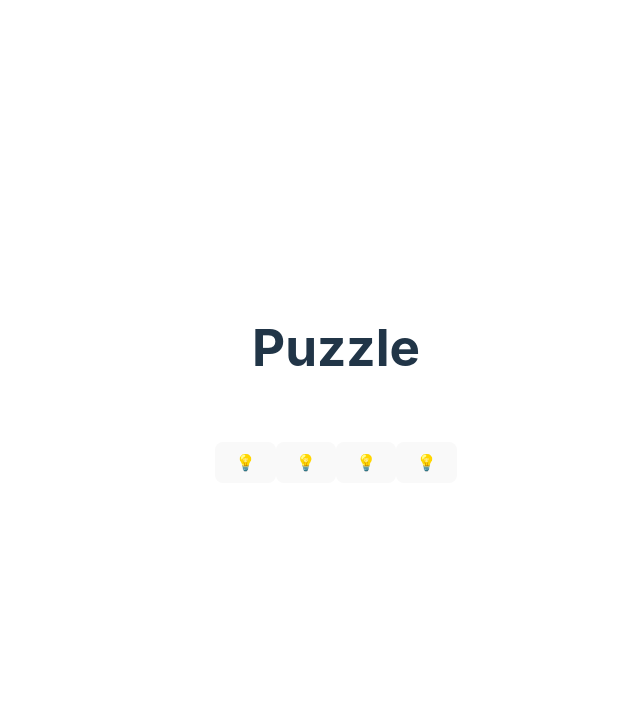
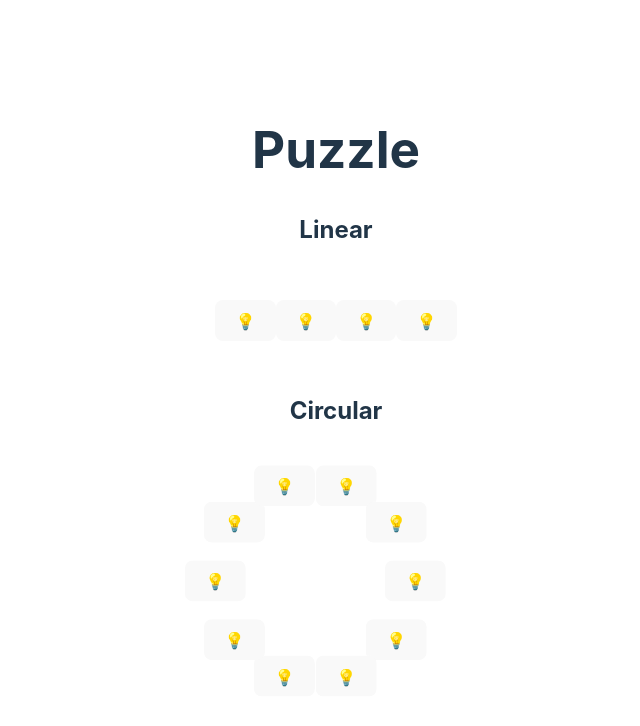
Before and after one commit to lapkiteam/toggle-puzzle, a Svelte app: page / in a window 1280 px wide. Shown: the top 726 px of the page, without its empty margins (304-944 px from the left). Built offline with nearby package versions, Linux system fonts and the light colour scheme.

Commit message:
feat: make the puzzle circular (#2)

```diff
--- a/src/App.svelte
+++ b/src/App.svelte
@@ -1,12 +1,19 @@
 <script lang="ts">
-  import Puzzle from './lib/Puzzle.svelte'
+  import LinearPuzzle from "./lib/LinearPuzzle.svelte"
+  import CircularPuzzle from "./lib/CircularPuzzle.svelte"
 </script>
 
 <main>
   <h1>Puzzle</h1>
 
+  <h2>Linear</h2>
   <div class="card">
-    <Puzzle />
+    <LinearPuzzle />
+  </div>
+
+  <h2>Circular</h2>
+  <div class="card">
+    <CircularPuzzle />
   </div>
 </main>
 
--- /dev/null
+++ b/src/lib/CircularPuzzle.svelte
@@ -0,0 +1,42 @@
+<script lang="ts">
+  import { regularPolygon } from "../utils"
+  import { Model } from "../model"
+
+  const polygonRadius = 100
+  const lampsCount = 10
+  const lampCoords = regularPolygon(polygonRadius, polygonRadius, polygonRadius, 0, lampsCount)
+  let puzzle = Model.create("Circular", lampsCount)
+</script>
+
+<div class="container">
+  {#each puzzle.lamps as lamp, index}
+    <button
+      class="lamp {lamp && "lamp-on"}"
+      style:transform="translate(calc({lampCoords[index][0]}px - 50%), calc({lampCoords[index][1]}px - 50%))"
+      on:click={() => {
+        puzzle = Model.toggle(puzzle, index)
+      }}
+    >
+      💡
+    </button>
+  {/each}
+</div>
+
+
+<style>
+  .container {
+    width: 200px;
+    height: 200px;
+    /* background-color: red; */
+    /* border-radius: 100%; */
+
+    text-align: left;
+  }
+  .lamp {
+    position: absolute;
+    transform-origin: center;
+  }
+  .lamp-on {
+    background-color: antiquewhite;
+  }
+</style>
--- a/src/lib/Puzzle.svelte
+++ b/src/lib/LinearPuzzle.svelte
@@ -2,7 +2,7 @@
   import { Model } from "../model"
 
   const lampsCount = 4
-  let puzzle = Model.create(lampsCount)
+  let puzzle = Model.create("Linear", lampsCount)
 </script>
 
 <div class="container">
--- a/src/model.ts
+++ b/src/model.ts
@@ -7,23 +7,32 @@ export namespace Lamp {
   }
 }
 
+export type PuzzleType = "Linear" | "Circular"
+
 export type Model = {
+  type: PuzzleType
   lamps: Lamp []
 }
 
 export namespace Model {
-  export function create(lampsCount: number): Model {
+  export function create(
+    type: PuzzleType,
+    lampsCount: number,
+  ): Model {
     const lamps = new Array(lampsCount)
     for (let i = 0; i < lamps.length; i++) {
       lamps[i] = false
     }
     return {
-      lamps
+      type,
+      lamps,
     }
   }
 
   export function toggle(model: Model, switchIndex: number): Model {
     const lamps = model.lamps
+    switch (model.type) {
+      case "Linear": {
         switch (switchIndex) {
           case 0:
             const next = switchIndex + 1
@@ -48,4 +57,16 @@ export namespace Model {
           }
         }
       }
+      case "Circular": {
+        const lampsCount = lamps.length
+        const prev = switchIndex - 1 < 0 ? lampsCount - 1 : switchIndex - 1
+        const next = (switchIndex + 1) % lampsCount
+        return update(model, { lamps: {
+          [prev]: { $set: Lamp.toggle(lamps[prev]) },
+          [switchIndex]: { $set: Lamp.toggle(lamps[switchIndex]) },
+          [next]: { $set: Lamp.toggle(lamps[next]) }
+        }})
       }
+    }
+  }
+}
--- /dev/null
+++ b/src/utils.ts
@@ -0,0 +1,17 @@
+export function regularPolygon(
+  centerX: number,
+  centerY: number,
+  r: number,
+  phi: number,
+  vertexCount: number,
+): [number, number][] {
+  const points: [number, number][] = new Array(vertexCount)
+
+  for (let i = 0; i < vertexCount; i++) {
+    const x = centerX + r * Math.cos(phi + 2 * Math.PI * i / vertexCount)
+    const y = centerY + r * Math.sin(phi + 2 * Math.PI * i / vertexCount)
+    points[i] = [x, y]
+  }
+
+  return points
+}
```
Also changed, not shown: 1 other file (tests, documents, lock files or other folders). Lines whose indentation alone changed are shown as unchanged.
